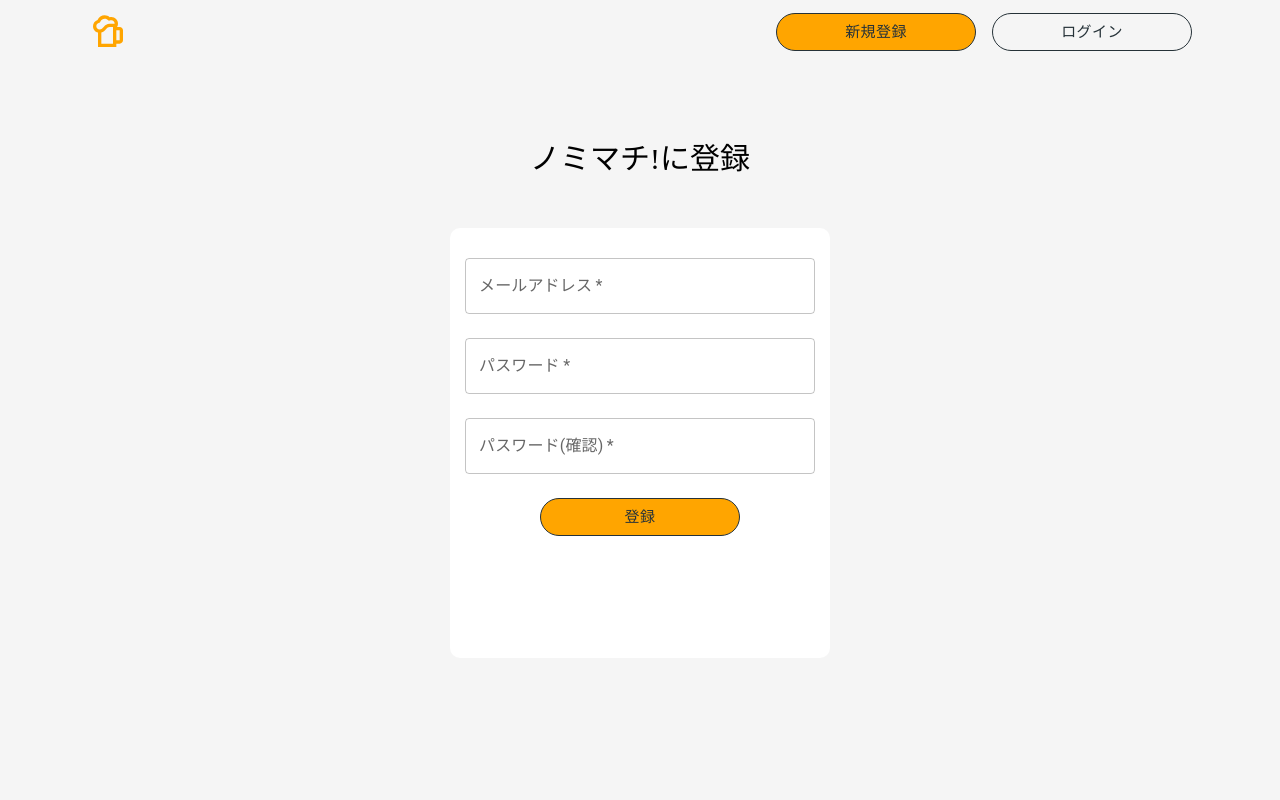
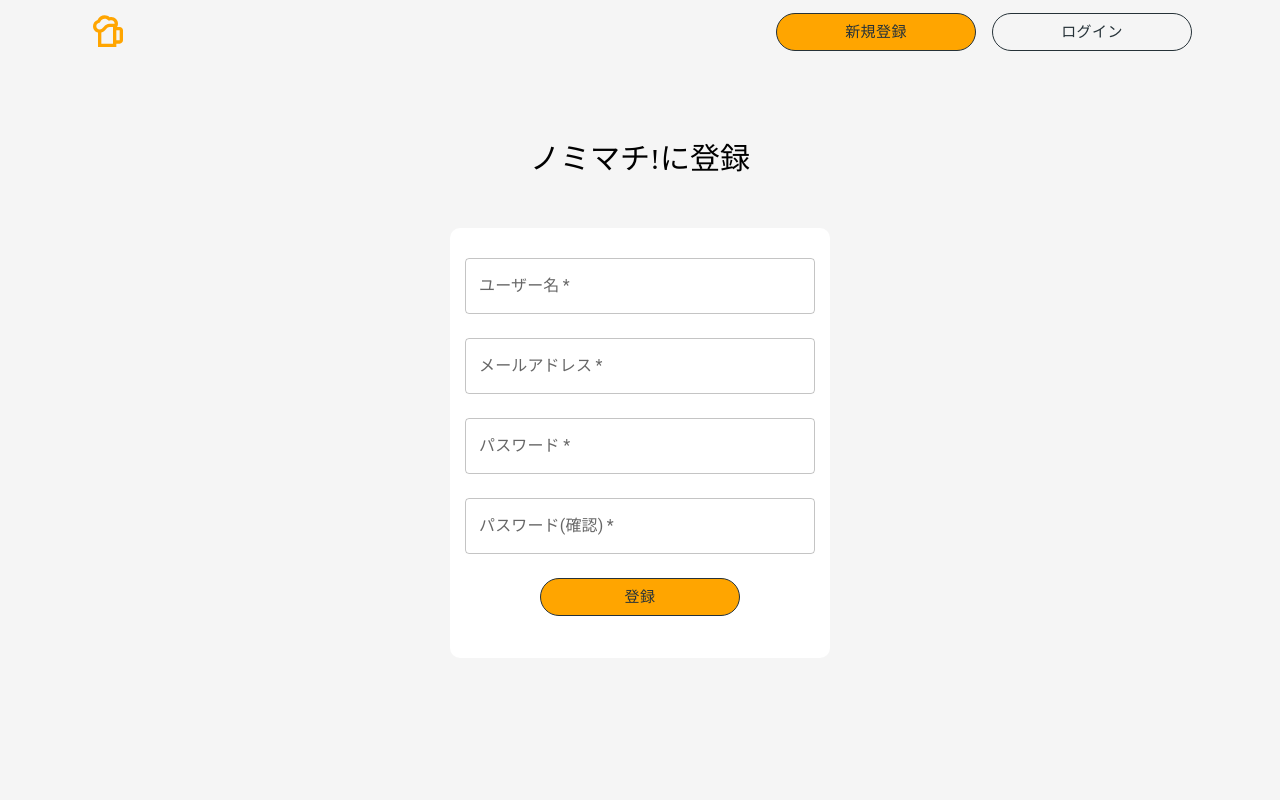
Before and after one commit to 76do/nomimatch_frontend, a React (Create React App) app: page /signin in a window 1280 px wide. Shown: the top 800 px of the page. Built offline with nearby package versions, Linux system fonts and the light colour scheme.

Commit message:
Add: 新規登録画面にバリデーションを追加

```diff
--- a/src/containers/SignIn.jsx
+++ b/src/containers/SignIn.jsx
@@ -5,6 +5,8 @@ import Container from '@mui/material/Container';
 import TextField from '@mui/material/TextField';
 import Stack from '@mui/material/Stack';
 import { SubmitHandler, useForm } from 'react-hook-form';
+import { yupResolver } from '@hookform/resolvers/yup';
+import * as yup from 'yup';
 
 export const SignIn = () => {
 
@@ -46,9 +48,33 @@ export const SignIn = () => {
 		borderRadius: 10,
 	});
 
-	const { register, handleSubmit } = useForm();
 
-	const onSubmit = (data) => console.log(data);
+	const schema = yup.object({
+		name: yup
+			.string()
+			.required('必須'),
+		email: yup
+			.string()
+			.required('必須')
+			.email('正しいメールアドレスを入力してください。'),
+		password: yup
+			.string()
+			.required('必須')
+			.min(3, 'パスワードは3文字以上にしてください。'),
+		passwordConfirmation: yup
+			.string()
+			.required('必須')
+			.oneOf([yup.ref('password')], 'パスワードが一致しません。')
+	})
+
+	const { register, handleSubmit, formState: {errors} } = useForm({
+		resolver: yupResolver(schema),
+		reValidateMode: 'onSubmit',
+	});
+
+	const onSubmit = (data) => {
+		console.log(data.email);
+	};
 
 	return(
 		<Fragment>
@@ -60,21 +86,43 @@ export const SignIn = () => {
 						<TextField
 						fullWidth
 						required
+						label="ユーザー名"
+						type="name"
+						{...register('name')}
+						error={"name" in errors}
+						helperText={errors.name?.message}
+						/>
+
+						<TextField
+						fullWidth
+						required
 						label="メールアドレス"
 						type="email"
-						{...register('email')}/>
+						{...register('email')}
+						error={"email" in errors}
+						helperText={errors.email?.message}
+						/>
+
 						<TextField
 						fullWidth
 						required
 						label="パスワード"
 						type="password"
-						{...register('password')}/>
+						{...register('password')}
+						error={"password" in errors}
+						helperText={errors.password?.message}
+						/>
+
 						<TextField
 						fullWidth
 						required
 						label="パスワード(確認)"
 						type="password"
-						{...register('passwordConfirmation')}/>
+						{...register('passwordConfirmation')}
+						error={"passwordConfirmation" in errors}
+						helperText={errors.passwordConfirmation?.message}
+						/>
+
 						<SubmitButton
 						sx={{ bgcolor: 'main.primary' }}
 						variant='outlined'
--- a/src/containers/Top.jsx
+++ b/src/containers/Top.jsx
@@ -103,7 +103,7 @@ export const Top = () => {
 	});
 
 	const SignInButton = styled(Button)(({ theme, props }) => ({
-		width: 200,
+		width: 250,
 		fontSize: 15,
 		color: theme.palette.text.primary,
 		fontFamily: 'HiraKakuProN-W6',
@@ -126,7 +126,7 @@ export const Top = () => {
 						sx={{ mb: 4, bgcolor: 'main.primary' }}
 						variant='outlined'
 						color='inherit'
-						>さっそくはじめる！</SignInButton>
+						>飲み会依頼を受け付ける！</SignInButton>
 					</Grid>
 				</Grid>
 				<FunctionTitle>ノミマチ！でできること</FunctionTitle>
```
